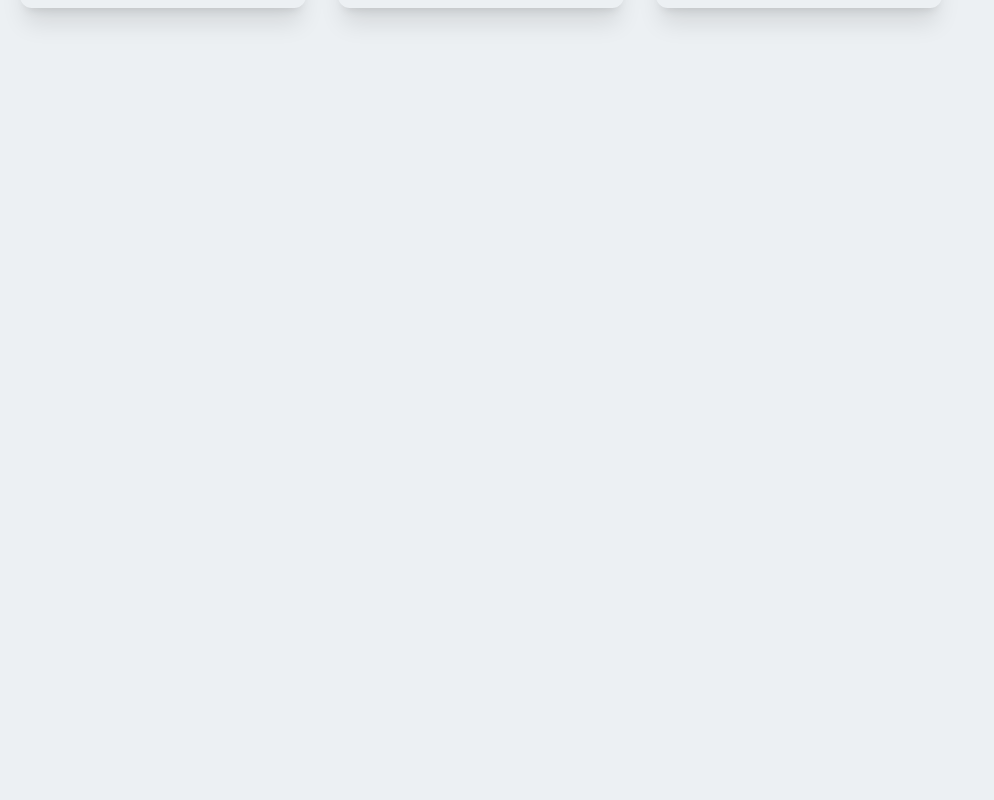
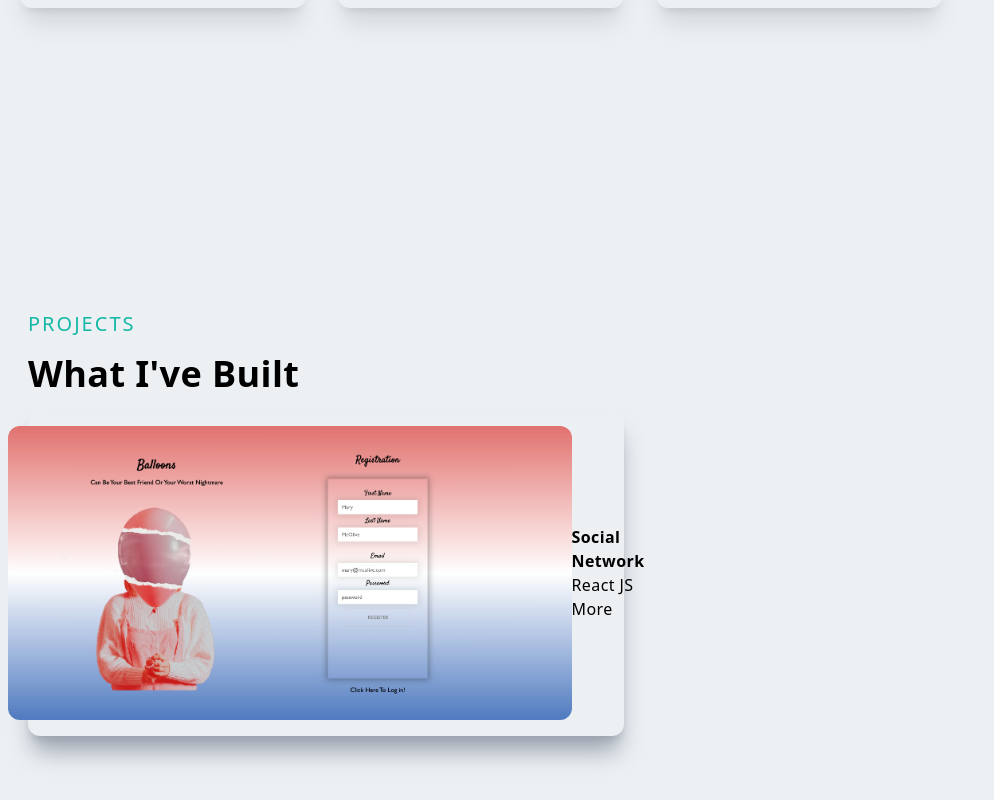
Before and after one commit to Deni465/portfolio-app, a Next.js app: page / in a window 1280 px wide. Shown: the part 2154-2954 px from the top of the page, without its empty margins (0-994 px from the left). Before the commit the page ends 2400 px from the top, so only its background shows below. Built offline with nearby package versions, Linux system fonts and the light colour scheme.

Commit message:
created a projects component

```diff
--- /dev/null
+++ b/components/Projects.jsx
@@ -0,0 +1,33 @@
+import Image from "next/image";
+import Link from "next/link";
+import React from "react";
+import Social from "../public/assets/projects/SocialNetwork.png";
+
+export default function Projects() {
+    return (
+        <div className="w-full">
+            <div className="max-w-[1240px] mx-auto px-2 py-16">
+                <p className="uppercase text-xl tracking-widest text-teal-500">
+                    Projects
+                </p>
+                <h2 className="py-4">What I&#39;ve Built</h2>
+                <div className="grid md:grid-cols-2 gap-8">
+                    <div className="relative flex items-center justify-center h-auto w-full shadow-xl shadow-gray-400 rounded-xl p-4 group hover:bg-gradient-to-r from-teal-700 to-teal-400 ">
+                        <Image
+                            className="rounded-xl group-hover:opacity-10"
+                            src={Social}
+                            alt="/"
+                        />
+                        <div className="">
+                            <h3>Social Network</h3>
+                            <p>React JS</p>
+                            <Link href="/">
+                                <p>More</p>
+                            </Link>
+                        </div>
+                    </div>
+                </div>
+            </div>
+        </div>
+    );
+}
--- a/components/navbar.jsx
+++ b/components/navbar.jsx
@@ -14,9 +14,7 @@ export default function Navbar() {
 
     return (
         <div className="backdrop-blur fixed w-full h-20 shadow-xl z-[100]">
-            <div
-                className="flex justify-between items-center w-full h-full px-2 2xl:px-16"
-            >
+            <div className="flex justify-between items-center w-full h-full px-2 2xl:px-16">
                 <Image
                     src="/../public/assets/db.jpg"
                     alt="/"
@@ -27,27 +25,27 @@ export default function Navbar() {
                 <div>
                     <ul className="hidden md:flex">
                         <Link href="/">
-                            <li className="ml-10 text-sm uppercase hover:border-b">
+                            <li className="ml-10 text-sm uppercase hover:border-b hover:border-b-teal-500">
                                 Home
                             </li>
                         </Link>
                         <Link href="/">
-                            <li className="ml-10 text-sm uppercase hover:border-b">
+                            <li className="ml-10 text-sm uppercase hover:border-b hover:border-b-teal-500">
                                 About
                             </li>
                         </Link>
                         <Link href="/">
-                            <li className="ml-10 text-sm uppercase hover:border-b">
+                            <li className="ml-10 text-sm uppercase hover:border-b hover:border-b-teal-500">
                                 Skills
                             </li>
                         </Link>
                         <Link href="/">
-                            <li className="ml-10 text-sm uppercase hover:border-b">
+                            <li className="ml-10 text-sm uppercase hover:border-b hover:border-b-teal-500">
                                 Projects
                             </li>
                         </Link>
                         <Link href="/">
-                            <li className="ml-10 text-sm uppercase hover:border-b">
+                            <li className="ml-10 text-sm uppercase hover:border-b hover:border-b-teal-500">
                                 Contact
                             </li>
                         </Link>
--- a/pages/index.js
+++ b/pages/index.js
@@ -3,7 +3,8 @@ import React from "react";
 import Navbar from "../components/Navbar";
 import Main from "../components/Main";
 import About from "../components/About";
-import Skills from "../components/Skills"
+import Skills from "../components/Skills";
+import Projects from "../components/Projects";
 
 export default function Home() {
     return (
@@ -19,7 +20,8 @@ export default function Home() {
             <Navbar />
             <Main />
             <About />
-            <Skills/>
+            <Skills />
+            <Projects />
         </div>
     );
 }
```
Also changed, not shown: public/assets/projects/SocialNetwork.png (renamed from public/assets/projects/Bildschirm­foto 2022-12-09 um 15.02.36.png).
